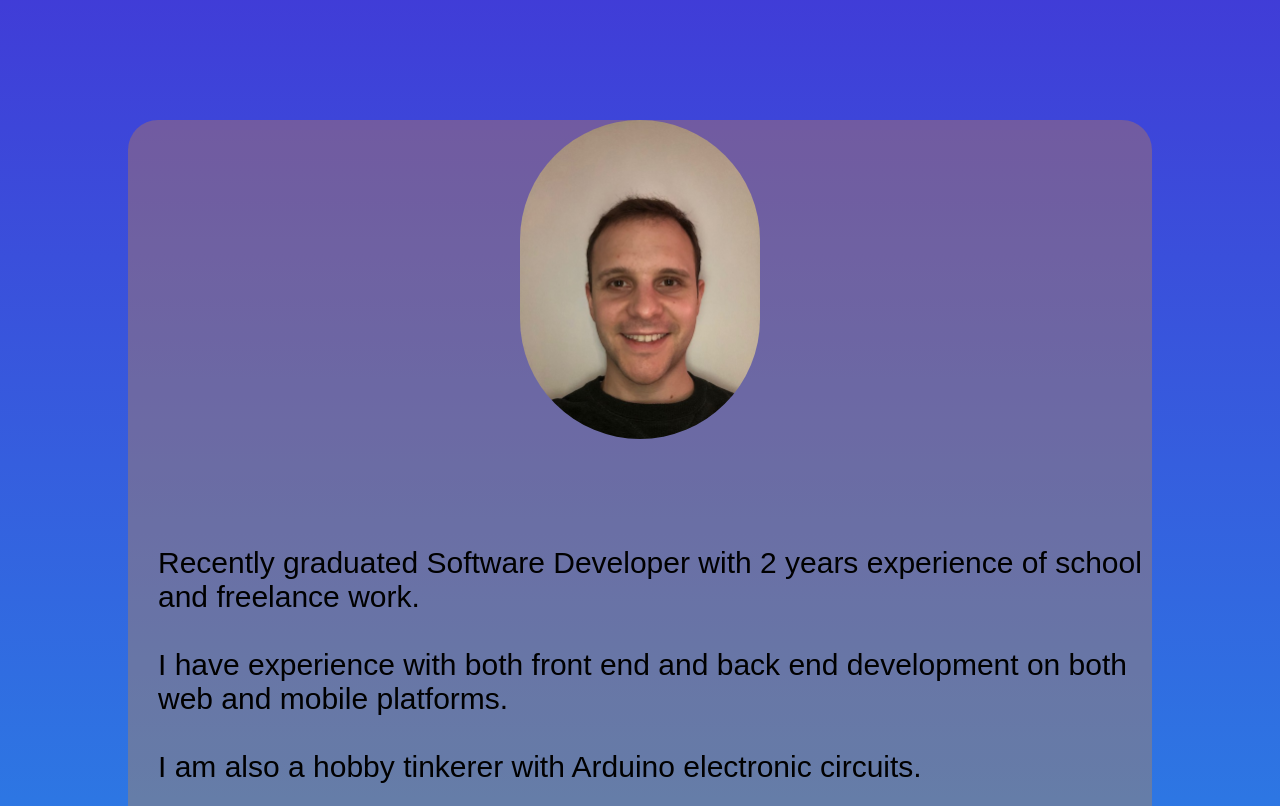
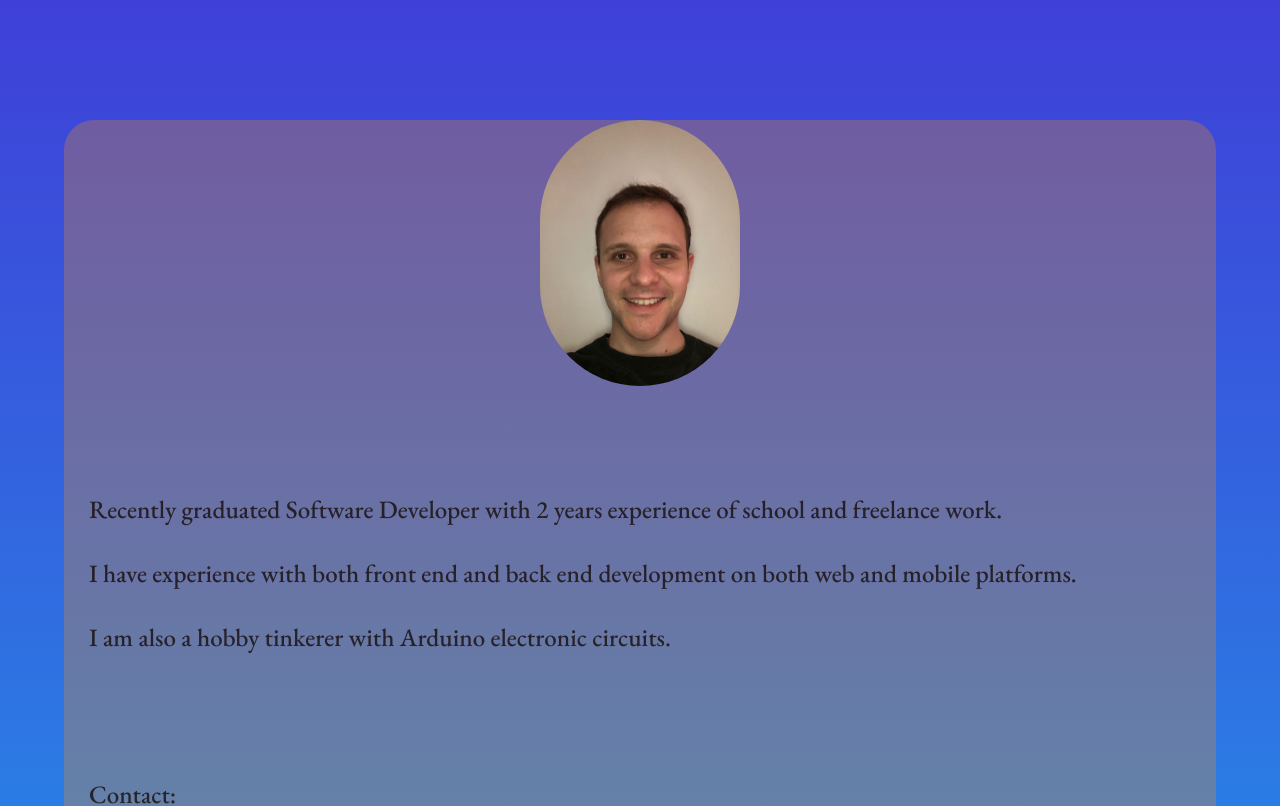
Before and after one commit to ThreadSurfer/ThreadSurfer.github.io, a React (Create React App) app: page / in a window 1280 px wide. Shown: the part 760-1566 px from the top of the page. Built offline with nearby package versions, Linux system fonts and the light colour scheme; a web font is replaced by a local one.

Commit message:
changed font color in bio to something that looks nicer on matt background

```diff
--- a/src/index.css
+++ b/src/index.css
@@ -1,4 +1,5 @@
 @import url('https://fonts.google.com/specimen/Work+Sans#standard-styles');
+@import url('https://fonts.googleapis.com/css2?family=EB+Garamond:ital,wght@0,500;1,500&display=swap');
 
 @media screen and (min-width: 400px) {
   html {
@@ -21,6 +22,12 @@
     clear: left;
   }
 
+  #bio {
+    font-size: 25px;
+    width: 90%;
+    font-family: "EB Garamond";
+  }
+
   .project {
     width: 200px;
     margin: 0 auto;
@@ -37,19 +44,6 @@
     position: relative;
     box-shadow: 0 4px 50px 1px black;
     border-radius: 10px;
-  }
-
-  #bio {
-    width: 80%;
-    margin: 0 auto;
-    display: relative;
-    background-color: rgba(232, 139, 30, 0.3) !important;
-    color: black;
-    font-size: 30px;
-    border-radius: 30px;
-    text-align: center;
-    overflow: hidden;
-    margin-bottom: 3em;
   }
 }
 
@@ -75,6 +69,7 @@
   }
 
   #bio {
+    font-size: 30px;
     width: 50%;
   }
 
@@ -260,6 +255,18 @@ code {
   flex-wrap: wrap;
 }
 
+#bio {
+  margin: 0 auto;
+  display: relative;
+  background-color: rgba(232, 139, 30, 0.3);
+  color: rgba(32, 25, 29, 0.91);
+  min-width: 10em;
+  border-radius: 30px;
+  text-align: center;
+  overflow: hidden;
+  margin-bottom: 3em;
+}
+
 #selfie-container {
   float: left;
   width: 100%;
```
